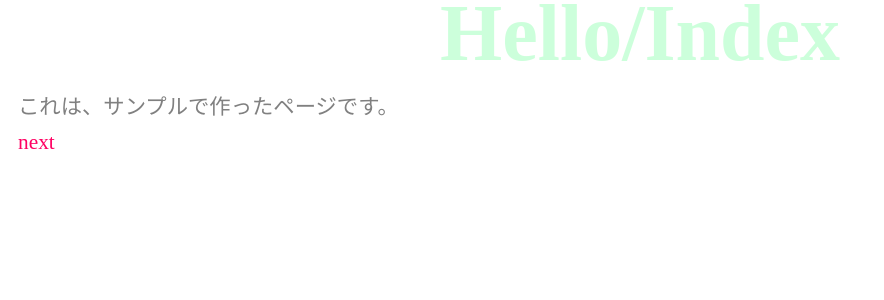
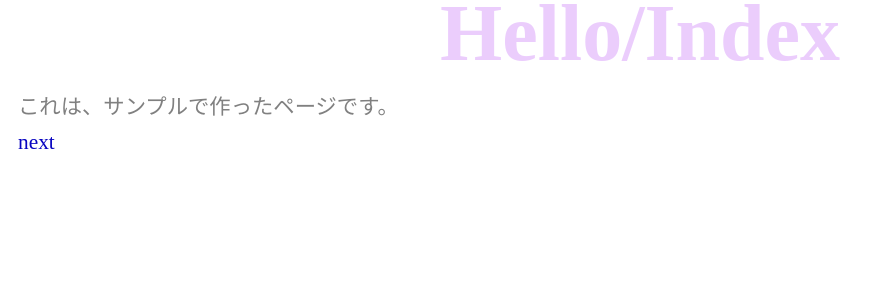
Before and after one commit to kenji1781/missi_web_site, a Django app: page / in a window 1280 px wide. Shown: the top 300 px of the page, without its empty margins (0-884 px from the left). Run offline with Django 3.2, Linux system fonts and the light colour scheme.

Commit message:
CSS修正

```diff
--- a/main_app/static/css/style.css
+++ b/main_app/static/css/_style.css
@@ -3,7 +3,7 @@ body {
     font-size:16pt;
 }
 h1 {
-    color:rgba(0, 255, 76, 0.986);
+    color:rgb(158, 9, 245);
     opacity:0.2;
     font-size:60pt;
     margin-top:-20px;
@@ -14,6 +14,6 @@ p {
     margin:10px;
 }
 a {
-    color:rgb(255, 0, 98);
+    color:rgb(7, 3, 192);
     text-decoration: none;
 }
--- a/main_app/templates/index.html
+++ b/main_app/templates/index.html
@@ -4,7 +4,7 @@
 <head>
     <meta charset="utf-8">
     <title>{{title}}</title>
-    <link rel="stylesheet" type="text/css" href="{% static 'css/style.css' %}" />
+    <link rel="stylesheet" type="text/css" href="{% static 'css/_style.css' %}" />
 </head>
 <body>
     <h1>{{title}}</h1>
```
